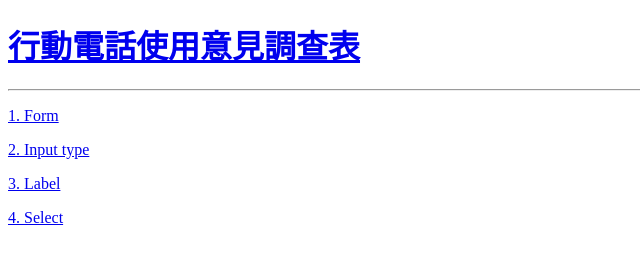
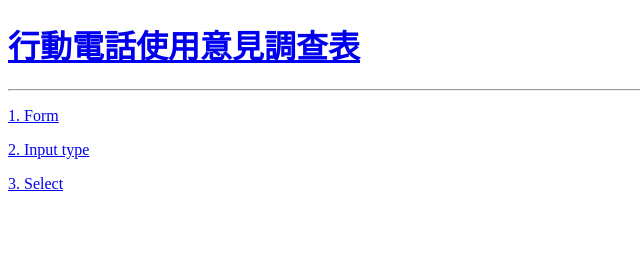
Before and after one commit to iol-0123/web-stust, a plain HTML site: page index.html in a window 1280 px wide. Shown: the full height of the page, 0-640 px from the left. Drawn offline with Linux system fonts and the light colour scheme.

Commit message:
Update index.html

```diff
--- a/index.html
+++ b/index.html
@@ -1,4 +1,3 @@
-
 <!DOCTYPE html>
 <html lang="en">
 <head>
@@ -9,7 +8,7 @@
 <body>
     <div>
         <h1>
-            <a href="./work4.html">行動電話使用意見調查表</a>
+            <a href="./homework.html">行動電話使用意見調查表</a>
         </h1><hr>
     </div>
     <div>
@@ -20,10 +19,7 @@
             <a href="./input.html">2. Input type</a>
         </P>
         <P>
-            <a href="./label.html">3. Label</a>
-        </P>
-        <P>
-            <a href="./select.html">4. Select</a>
+            <a href="./select.html">3. Select</a>
         </P>
     </div>
 </body>
```
